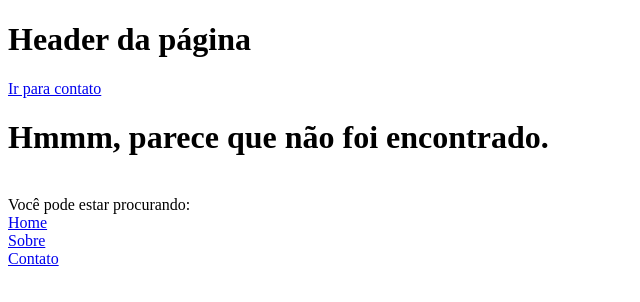
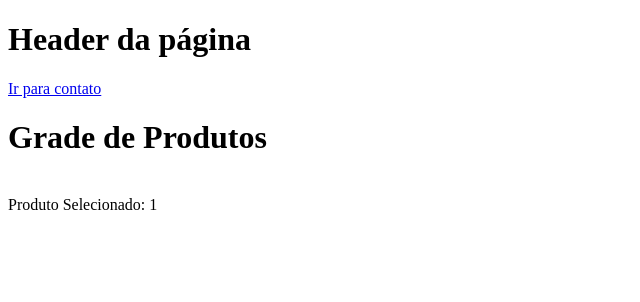
Before and after one commit to GabrielMerigo/curso-de-react-js, a React (Create React App) app in the folder meusite/: page /produto/1 in a window 1280 px wide. Shown: the top 302 px of the page, without its empty margins (0-640 px from the left). Built offline with nearby package versions, Linux system fonts and the light colour scheme.

Commit message:
rotas dinamicas

```diff
--- /dev/null
+++ b/meusite/src/pages/Produto/index.jsx
@@ -0,0 +1,15 @@
+import { useParams } from 'react-router-dom'
+
+function Produto () {
+  const { id } = useParams()
+
+  return(
+    <>
+      <h1>Grade de Produtos</h1> <br />
+
+      <span>Produto Selecionado: {id}</span>
+    </>
+  )
+}
+
+export default Produto
--- a/meusite/src/routes.js
+++ b/meusite/src/routes.js
@@ -4,6 +4,7 @@
 import Contato from './pages/Contato'
 import Header from './components/Header'
 import Erro from './pages/Erro'
+import Produto from './pages/Produto'
 
 const Routes = () => {
   return (
@@ -13,6 +14,8 @@
         <Route exact path="/" component={Home} />
         <Route exact path="/sobre" component={Sobre} />
         <Route exact path="/contato" component={Contato} />
+        <Route path="/produto/:id" component={Produto}/>
+
         <Route exact path="*" component={Erro} />
       </Switch>
     </BrowserRouter>
```
